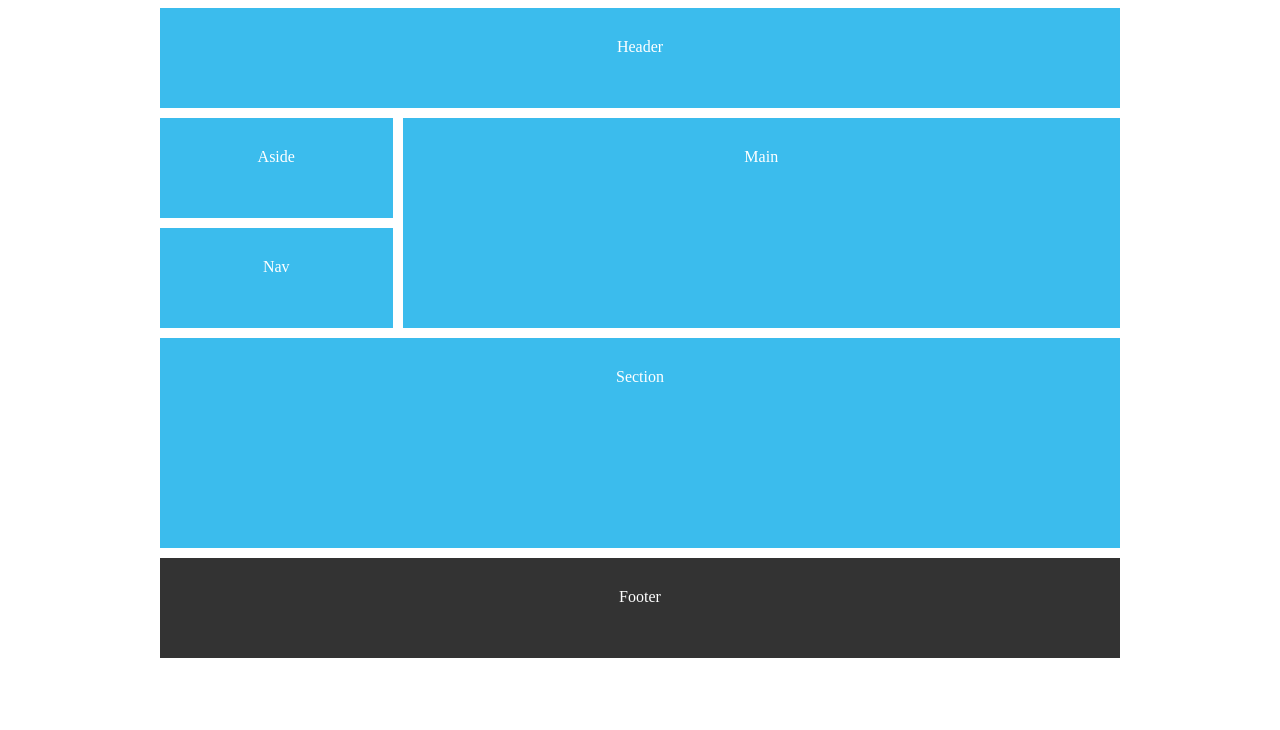
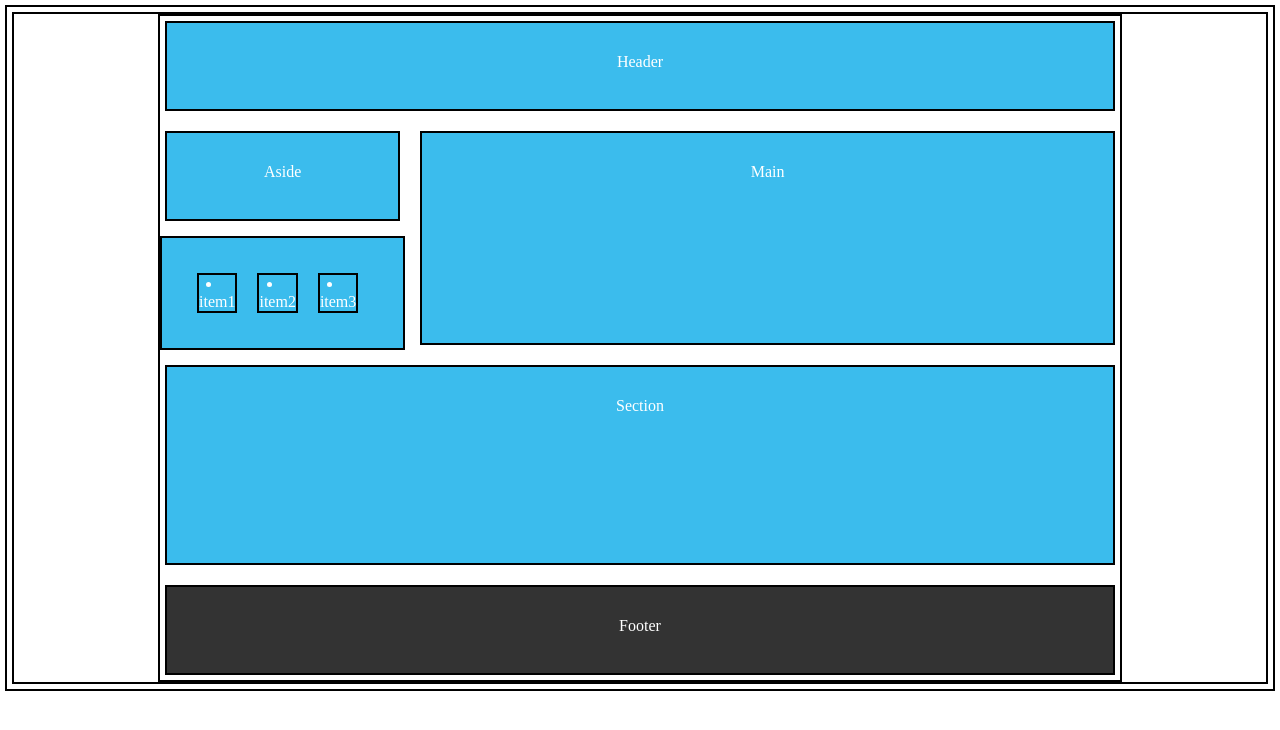
Before and after one commit to nexisn4/cssgrid, a plain HTML site: page index.html in a window 1280 px wide. Drawn offline with Linux system fonts and the light colour scheme.

Commit message:
nav sections

```diff
--- a/assets/css/main.css
+++ b/assets/css/main.css
@@ -1,3 +1,7 @@
+* {
+	border: 2px solid black;
+	margin: 5px;
+}
 body {
     color: #fff;
     font-family: 'Nunito Semibold';
@@ -19,8 +23,8 @@ body {
     	"section section section section"
     	"section section section section";
 }
+
 /* desktop grid */
-
 @media screen and (min-width: 760px) {
     #content {
         display: grid;
@@ -53,6 +57,12 @@ aside {
 }
 nav {
     grid-area: nav;
+    display: grid;
+    grid-template-columns: repeat(4, 1fr);
+    grid-gap: 10px;
+    max-width: 960px;
+    margin: 0 auto;
+    padding: 0px;
 }
 section {
     grid-area: section;
--- a/index.html
+++ b/index.html
@@ -10,11 +10,21 @@
 	<body>
 		<div id="content">
 
-			<header>Header</header>
+			<header>Header
+			</header>
+
+	        <nav>
+        		<li>item1</li>
+        		<li>item2</li>
+        		<li>item3</li>
+	        </nav>
+
 	        <main>Main</main>
+
 	        <section>Section</section>
+
 	        <aside>Aside</aside>
-	        <nav>Nav</nav>
+
 	        <footer>Footer</footer>
 
 		</div>
```
